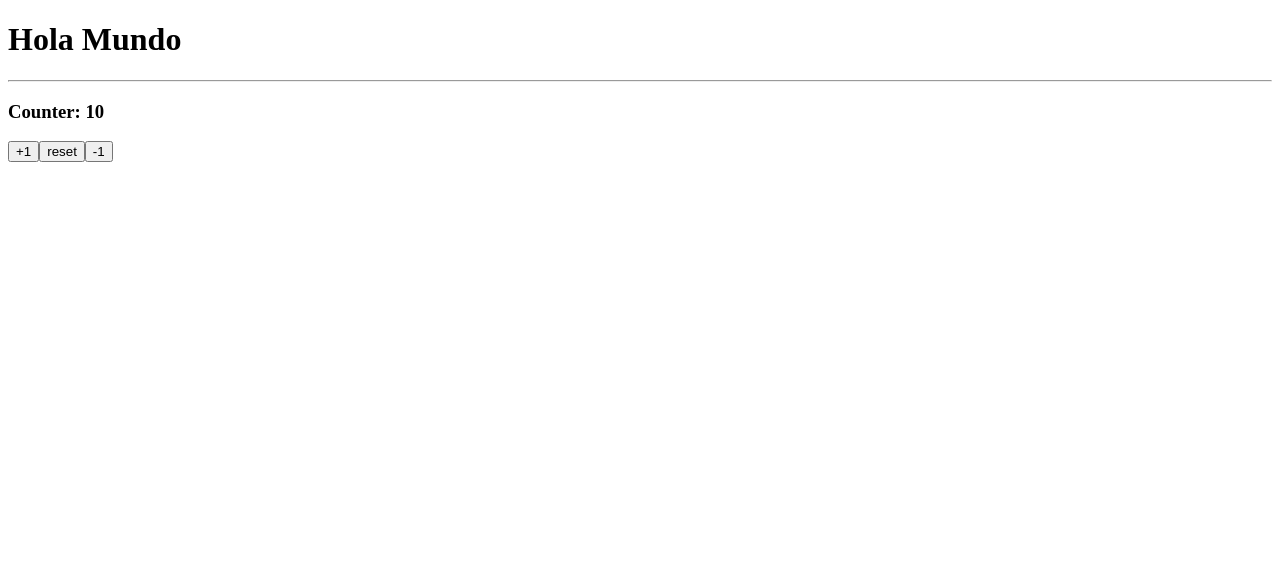
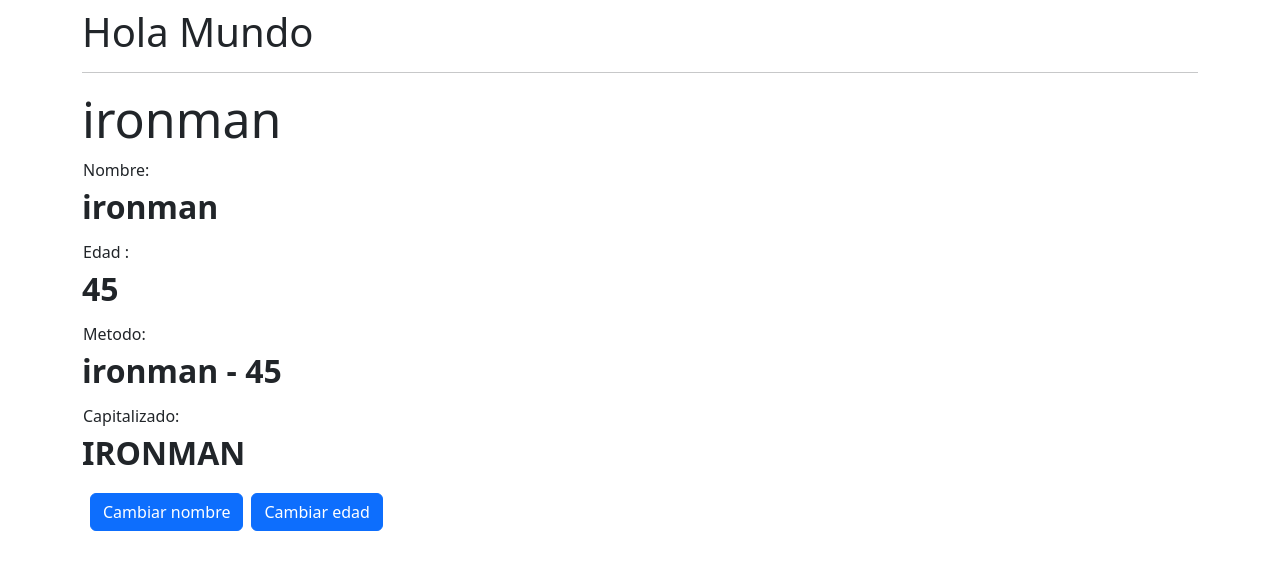
Before and after one commit to andresr89/Angular, an Angular app in the folder 02-bases/: page / in a window 1280 px wide. Shown: the top 570 px of the page. Built offline with nearby package versions, Linux system fonts and the light colour scheme.

Commit message:
hero component

```diff
--- a/02-bases/src/app/app.component.html
+++ b/02-bases/src/app/app.component.html
@@ -1,4 +1,6 @@
 <h1> {{title}}</h1>
 <hr>
 
-<app-counter></app-counter>
+<!-- <app-counter></app-counter> -->
+<app-heroes-hero></app-heroes-hero>
+<!-- <app-heroes-list></app-heroes-list> -->
--- a/02-bases/src/app/app.module.ts
+++ b/02-bases/src/app/app.module.ts
@@ -3,11 +3,15 @@ import { BrowserModule } from '@angular/platform-browser';
 
 import { AppComponent } from './app.component';
 import { CounterComponent } from './counter/counter.component';
+import { HeroComponent } from './heroes/hero/hero.component';
+import { ListComponent } from './heroes/list/list.component';
 
 @NgModule({
   declarations: [
     AppComponent,
-    CounterComponent
+    CounterComponent,
+    HeroComponent,
+    ListComponent
   ],
   imports: [
     BrowserModule
--- /dev/null
+++ b/02-bases/src/app/heroes/hero/hero.component.css
@@ -0,0 +1,8 @@
+h1{
+  font-size: 50px;
+}
+
+dd {
+  font-size: 2rem;
+  font-weight: bold;
+}
--- /dev/null
+++ b/02-bases/src/app/heroes/hero/hero.component.html
@@ -0,0 +1,26 @@
+
+<h1>{{name}}</h1>
+
+<dl>
+  <td>Nombre:</td>
+  <dd>{{name}}</dd>
+
+  <td>Edad :</td>
+  <dd>{{age}}</dd>
+
+  <td>Metodo:</td>
+  <dd>{{getHerodescription()}}</dd>
+
+  <td>Capitalizado:</td>
+  <dd>{{capitalizedName}}</dd>
+
+</dl>
+
+
+<button class="btn btn-primary mx-2">
+ Cambiar nombre
+</button>
+
+<button class="btn btn-primary">
+  Cambiar edad
+ </button>
--- /dev/null
+++ b/02-bases/src/app/heroes/hero/hero.component.ts
@@ -0,0 +1,22 @@
+import { Component } from '@angular/core';
+
+@Component({
+  selector: 'app-heroes-hero',
+  templateUrl: './hero.component.html',
+  styleUrls: ['./hero.component.css']
+})
+export class HeroComponent {
+
+  public name : string = 'ironman';
+  public age : number = 45 ;
+
+  get capitalizedName (): string {
+    return this.name.toUpperCase();
+  }
+
+  getHerodescription() : string {
+    return `${this.name } - ${ this.age }`;
+  }
+
+}
+``
--- /dev/null
+++ b/02-bases/src/app/heroes/list/list.component.html
@@ -0,0 +1 @@
+<p>list works!</p>
--- a/02-bases/src/index.html
+++ b/02-bases/src/index.html
@@ -6,8 +6,10 @@
   <base href="/">
   <meta name="viewport" content="width=device-width, initial-scale=1">
   <link rel="icon" type="image/x-icon" href="favicon.ico">
+
+  <link href="https://cdn.jsdelivr.net/npm/bootstrap@5.3.2/dist/css/bootstrap.min.css" rel="stylesheet" integrity="sha384-T3c6CoIi6uLrA9TneNEoa7RxnatzjcDSCmG1MXxSR1GAsXEV/Dwwykc2MPK8M2HN" crossorigin="anonymous">
 </head>
-<body>
+<body class="container pt-2">
   <app-root></app-root>
 </body>
 </html>
```
Also changed, not shown: 02-bases/src/app/heroes/list/list.component.ts (added, +10 -0 lines), 02-bases/src/app/heroes/list/list.component.css (added), 2 other files (tests, documents, lock files or other folders).
